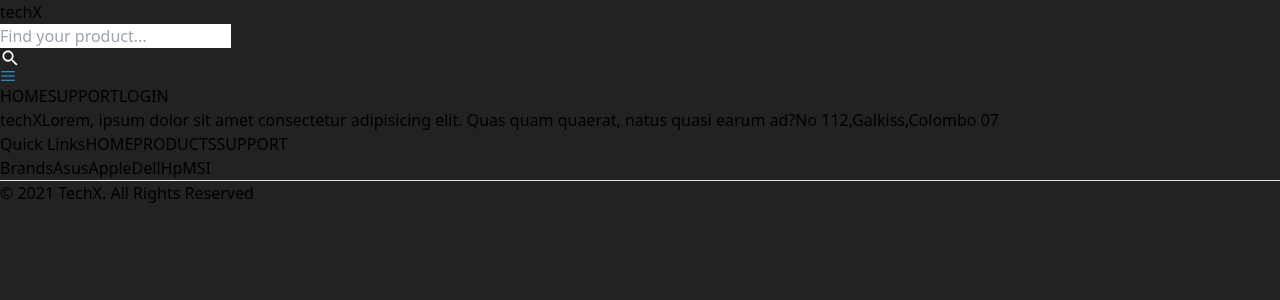
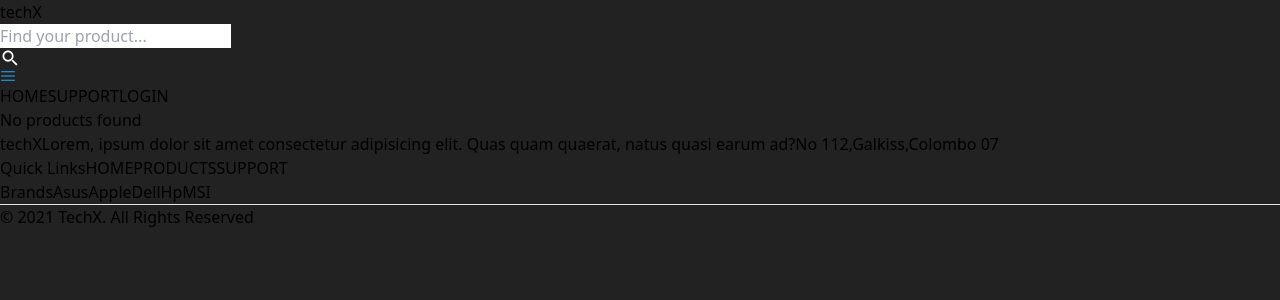
Before and after one commit to kalpani-Ariyawansha/E-Commerce-Website, a React (Vite) app in the folder Frontend/techx/: page /products/1 in a window 1280 px wide. Shown: the top 300 px of the page. Built offline with nearby package versions, Linux system fonts and the light colour scheme.

Commit message:
error mssg done

```diff
--- a/Frontend/techx/src/pages/Products/Products.jsx
+++ b/Frontend/techx/src/pages/Products/Products.jsx
@@ -8,9 +8,17 @@ function Products() {
 
   const {category}=useParams()
 
+  const error=()=>{
+    if(ItemData?.filter((item)=>(item.category.toLowerCase()===category.toLowerCase())).length===0){
+      return <div className='text-2xl text-[#25AEFF] font-semibold text-center'>No products found</div>
+    }
+
+  }
+
   return (
     <div className='flex gap-9 mx-auto justify-start mt-10 mb-10 flex-wrap max-w-screen-xl'>
-      {ItemData?.filter((item)=>(item.category===category)).map((item,i)=>(item.items.map((item,i)=>(<PopularCard item={item} key={i}/>))) )}
+      {error()}
+      {ItemData?.filter((item)=>(item.category.toLowerCase()===category.toLowerCase())).map((item,i)=>(item.items.map((item,i)=>(<PopularCard item={item} key={i}/>))) )}
 
 
     </div>
```
